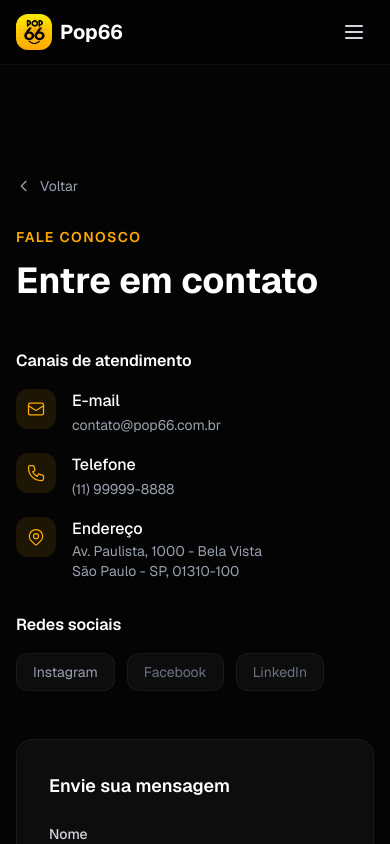
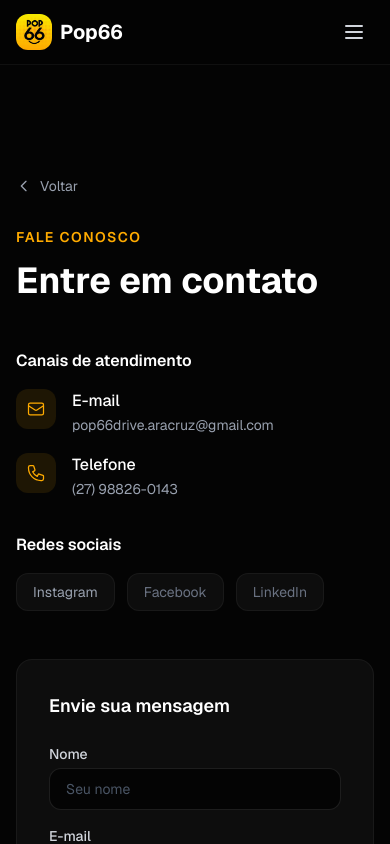
Before and after one commit to odanielkaiser/Pop66-Site, a Next.js app: page /contato in a window 390 px wide. Shown: the top 844 px of the page. Built offline with nearby package versions, Linux system fonts and the light colour scheme.

Commit message:
Update contact info: email, phone, remove address

```diff
--- a/src/app/contato/page.tsx
+++ b/src/app/contato/page.tsx
@@ -36,8 +36,8 @@ export default function Contato() {
                       </div>
                       <div>
                         <div className="text-white font-medium">E-mail</div>
-                        <a href="mailto:contato@pop66.com.br" className="text-gray-400 hover:text-primary text-sm transition-colors">
-                          contato@pop66.com.br
+                        <a href="mailto:pop66drive.aracruz@gmail.com" className="text-gray-400 hover:text-primary text-sm transition-colors">
+                          pop66drive.aracruz@gmail.com
                         </a>
                       </div>
                     </div>
@@ -49,26 +49,12 @@ export default function Contato() {
                       </div>
                       <div>
                         <div className="text-white font-medium">Telefone</div>
-                        <a href="tel:+5511999998888" className="text-gray-400 hover:text-primary text-sm transition-colors">
-                          (11) 99999-8888
+                        <a href="tel:+5527988260143" className="text-gray-400 hover:text-primary text-sm transition-colors">
+                          (27) 98826-0143
                         </a>
                       </div>
                     </div>
-                    <div className="flex items-start gap-4">
-                      <div className="w-10 h-10 rounded-xl bg-primary/10 text-primary flex items-center justify-center flex-shrink-0">
-                        <svg className="w-5 h-5" fill="none" stroke="currentColor" viewBox="0 0 24 24">
-                          <path strokeLinecap="round" strokeLinejoin="round" strokeWidth={1.5} d="M17.657 16.657L13.414 20.9a1.998 1.998 0 01-2.827 0l-4.244-4.243a8 8 0 1111.314 0z" />
-                          <path strokeLinecap="round" strokeLinejoin="round" strokeWidth={1.5} d="M15 11a3 3 0 11-6 0 3 3 0 016 0z" />
-                        </svg>
-                      </div>
-                      <div>
-                        <div className="text-white font-medium">Endereço</div>
-                        <div className="text-gray-400 text-sm">
-                          Av. Paulista, 1000 - Bela Vista<br />
-                          São Paulo - SP, 01310-100
-                        </div>
-                      </div>
-                    </div>
+
                   </div>
                 </div>
 
--- a/src/components/Contact.tsx
+++ b/src/components/Contact.tsx
@@ -47,13 +47,13 @@ export default function Contact() {
                 <svg className="w-5 h-5 text-primary flex-shrink-0" fill="none" stroke="currentColor" viewBox="0 0 24 24">
                   <path strokeLinecap="round" strokeLinejoin="round" strokeWidth={1.5} d="M3 8l7.89 5.26a2 2 0 002.22 0L21 8M5 19h14a2 2 0 002-2V7a2 2 0 00-2-2H5a2 2 0 00-2 2v10a2 2 0 002 2z" />
                 </svg>
-                <span>contato@pop66.com.br</span>
+                <span>pop66drive.aracruz@gmail.com</span>
               </div>
               <div className="flex items-center gap-3 text-gray-300">
                 <svg className="w-5 h-5 text-primary flex-shrink-0" fill="none" stroke="currentColor" viewBox="0 0 24 24">
                   <path strokeLinecap="round" strokeLinejoin="round" strokeWidth={1.5} d="M3 5a2 2 0 012-2h3.28a1 1 0 01.948.684l1.498 4.493a1 1 0 01-.502 1.21l-2.257 1.13a11.042 11.042 0 005.516 5.516l1.13-2.257a1 1 0 011.21-.502l4.493 1.498a1 1 0 01.684.949V19a2 2 0 01-2 2h-1C9.716 21 3 14.284 3 6V5z" />
                 </svg>
-                <span>(11) 99999-8888</span>
+                <span>(27) 98826-0143</span>
               </div>
             </div>
           </div>
@@ -82,7 +82,7 @@ export default function Contact() {
                 <input
                   type="tel"
                   className="w-full px-4 py-2.5 rounded-xl bg-[#040404] border border-white/10 focus:border-primary focus:ring-2 focus:ring-primary/20 outline-none transition-all text-sm text-white placeholder-gray-600"
-                  placeholder="(11) 99999-8888"
+                  placeholder="(27) 98826-0143"
                 />
               </div>
               <button
```
